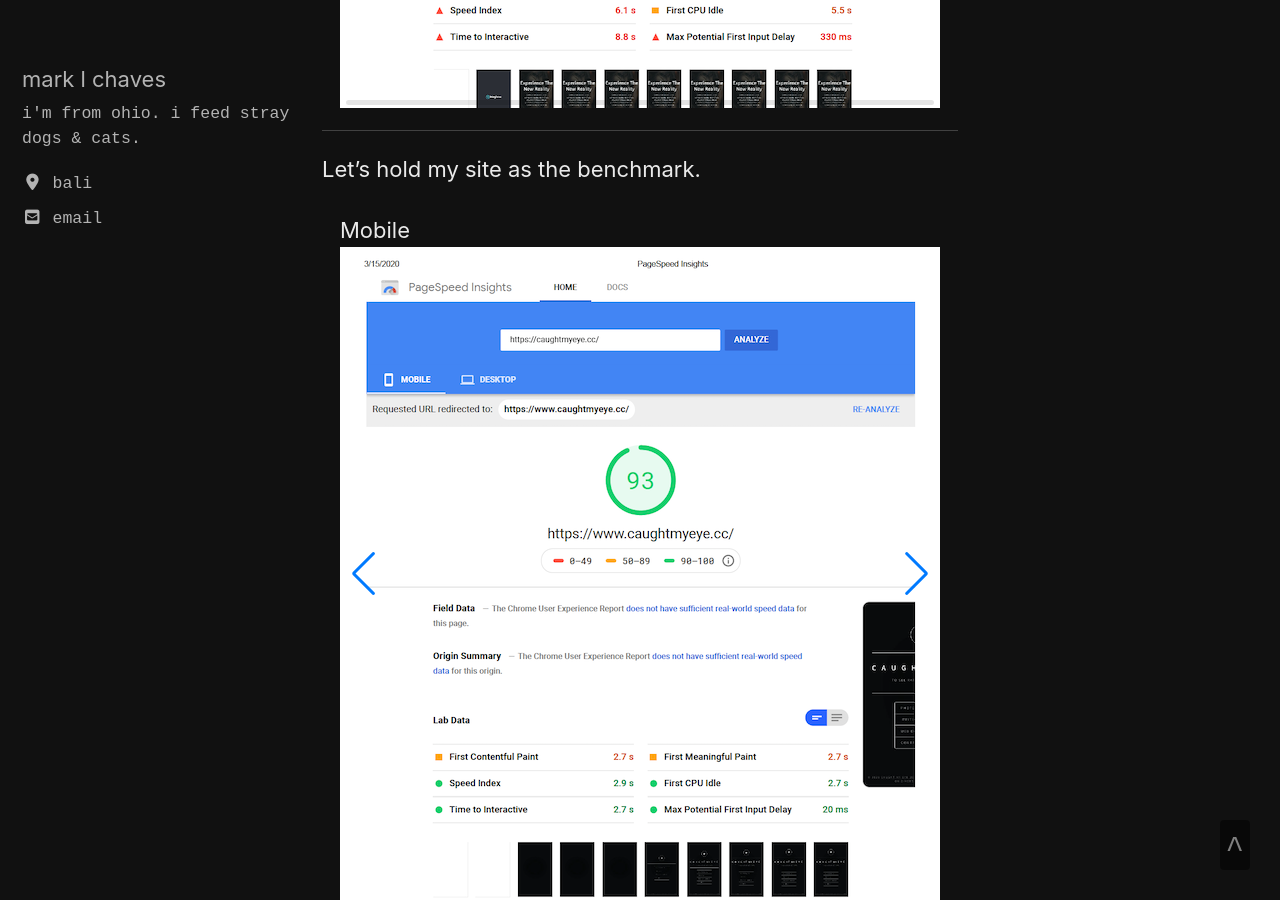
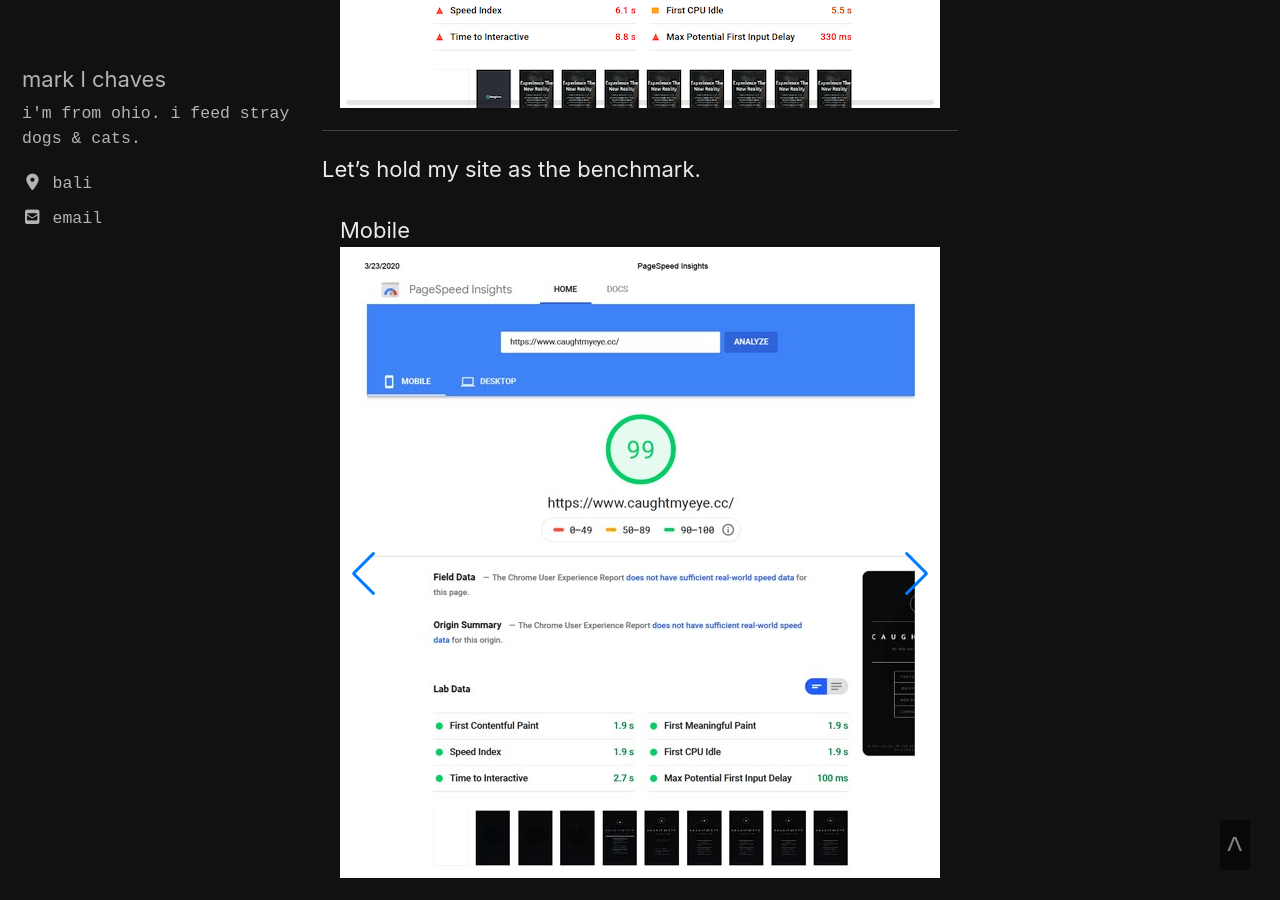
Before and after one commit to marklchaves/caughtmyeye, a Jekyll site: the page built from _posts/2020-03-22-hugo-pagespeed.md, in a window 1280 px wide and 900 px high, scrolled down 2634 px. Built offline with Jekyll 4.4.1, drawn with Linux system fonts in a browser that asks for light colours; cached includes are drawn as plain includes; nearby versions of some CDN libraries.

Commit message:
Optimised teaser
Latest cme cc PageSpeed results.

```diff
--- a/_posts/2020-03-22-hugo-pagespeed.md
+++ b/_posts/2020-03-22-hugo-pagespeed.md
@@ -71,8 +71,8 @@
     <!-- Additional required wrapper -->
     <div class="swiper-wrapper">
         <!-- Slides -->
-        <div class="swiper-slide">Mobile<img src="/assets/images/performance/cme-cc-PageSpeed-mob-15mar2020.png"></div>
-        <div class="swiper-slide">Desktop<img src="/assets/images/performance/cme-cc-PageSpeed-dt-15mar2020.png"></div>
+        <div class="swiper-slide">Mobile<img src="/assets/images/performance/cme-cc-PageSpeed-mob-23mar2020.jpg"></div>
+        <div class="swiper-slide">Desktop<img src="/assets/images/performance/cme-cc-PageSpeed-dt-23mar2020.jpg"></div>
     </div>
     <!-- If we need pagination -->
     <div class="swiper-pagination"></div>
```
Also changed, not shown: assets/images/performance/cme-cc-PageSpeed-dt-15mar2020.png (deleted), assets/images/performance/cme-cc-PageSpeed-dt-23mar2020.jpg (added), assets/images/performance/cme-cc-PageSpeed-mob-15mar2020.png (deleted), assets/images/performance/cme-cc-PageSpeed-mob-23mar2020.jpg (added).
